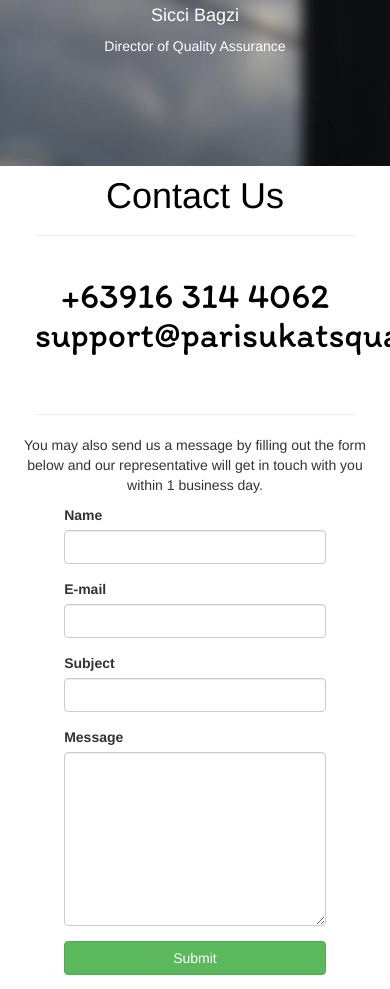
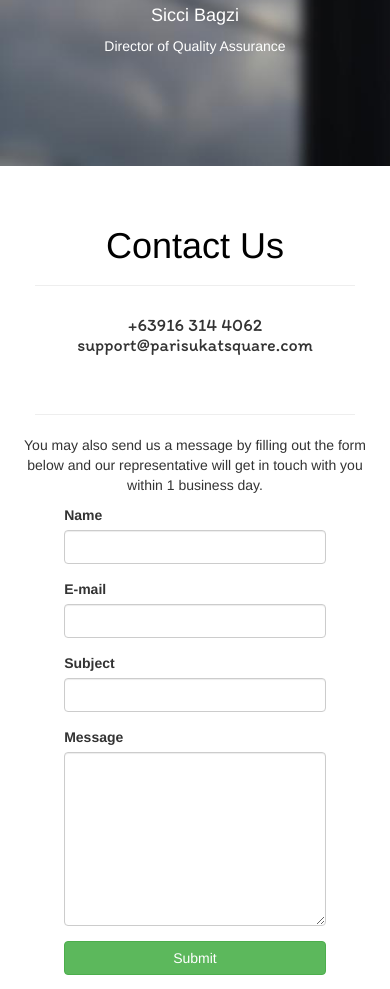
Before and after one commit to parisukatsquare/parisukatsquarerealty, a PHP site: page / in a window 390 px wide; the page is wider, and only the part inside the window is pictured. Shown: the part 4684-5673 px from the top of that part. Run offline with PHP 8.4, Linux system fonts and the light colour scheme.

Commit message:
fix contact section

```diff
--- a/css/styles.css
+++ b/css/styles.css
@@ -103,10 +103,6 @@ h2 + p {
 
 }
 
-#contactus .container {
-    margin-top: -50px;
-}
-
 #team {
 
 	background: url('../img/street.JPG');
--- a/index.html
+++ b/index.html
@@ -163,11 +163,11 @@ You may also look into our Leasing Portfolio by browsing our Facebook Leasing Pa
                     <h1 class="text-center">Contact Us</h1>
                 </div>
                 <div class="row">
-                    <div class="col-sm-12 text-center">
-                        <h1 style="font-family: 'Itim', cursive;">
+                    <div class="col-sm-6 col-sm-offset-3 col-lg-12 text-center">
+                        <h4 style="font-family: 'Itim', cursive;">
                             +63916 314 4062 <br/>
                             support@parisukatsquare.com
-                        </h1>
+                        </h4>
                     </div>
                 </div>
                 <div class="page-header"></div>
```
